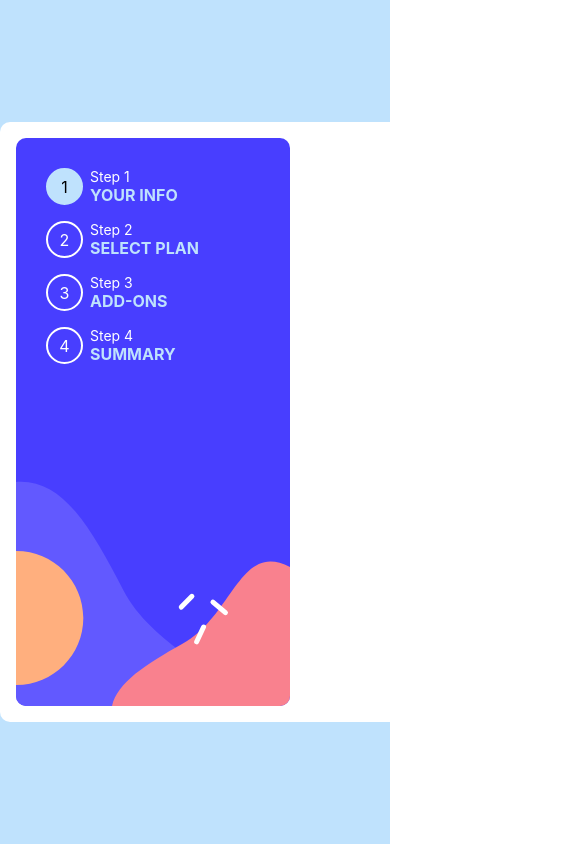
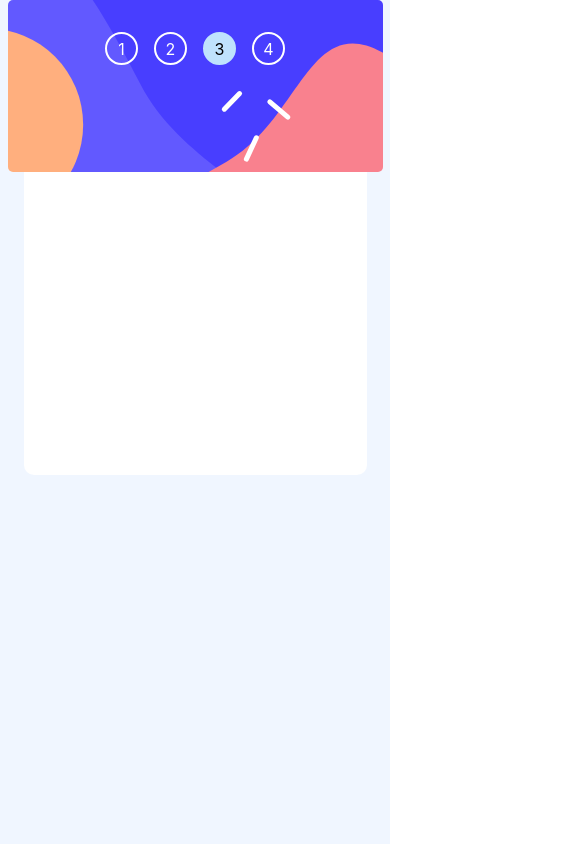
Before and after one commit to rabberdabber/multi-step-form, a React (Create React App) app: page / in a window 390 px wide. Shown: the top 844 px of the page, 585 px wide, since content can reach past the window. Built offline with nearby package versions, Linux system fonts and the light colour scheme.

Commit message:
add some media queries for supporting mobile screens

```diff
--- a/src/App.css
+++ b/src/App.css
@@ -2,9 +2,13 @@
   height: 100%;
 }
 .App {
-  background-color: var(--primary-light-blue);
+  background-color: var(--neutral-magnolia);
   height: 100%;
   text-align: center;
+}
+
+* {
+  box-sizing: border-box;
 }
 
 .App-logo {
--- a/src/App.js
+++ b/src/App.js
@@ -1,9 +1,8 @@
 import { useEffect, useState } from "react";
-import logo from "./logo.svg";
 import { styled, createGlobalStyle } from "styled-components";
-import { range } from "lodash";
 import "./App.css";
-import sideBarSvg from "./bg-sidebar-desktop.svg";
+import desktopSideBarSvg from "./bg-sidebar-desktop.svg";
+import mobileSideBarSvg from "./bg-sidebar-mobile.svg";
 
 const GlobalStyles = createGlobalStyle`
   #root {
@@ -29,18 +28,27 @@ const Wrapper = styled.div`
   margin-top: 30px;
   margin-left: 30px;
   display: flex;
+  flex-direction: column;
   gap: 20px;
   z-index: 10;
-  flex-direction: column;
   width: 153px;
   height: 228px;
+  @media (max-width: 500px) {
+    position: absolute;
+    flex-direction: row; // mobile
+    margin: revert;
+    top: 32px;
+    gap: 16px;
+    width: 180px;
+    height: 33px;
+  }
 `;
 
 const StepWrapper = styled.div`
   display: flex;
   flex-direction: row;
-  gap: 7px;
   height: 33px;
+  gap: 16px;
 `;
 
 const StepCircles = styled.div`
@@ -61,17 +69,25 @@ const StepWordsWrapper = styled.div`
   display: flex;
   flex-direction: column;
   align-items: baseline;
+  @media (max-width: 500px) {
+    display: none; // mobile
+  }
 `;
 
 const StepTag = styled.div`
-  font-size: 14px;
-  color: var(--neutral-white);
+  font-size: 12px;
+  font-family: var(--app-font-family);
+  font-weight: 400px;
+  color: var(--primary-light-blue);
 `;
 
 const StepDescription = styled.div`
-  font-size: var(--app-font-size);
-  color: var(--primary-light-blue);
+  font-size: 14px;
+  color: var(--neutral-white);
   font-weight: bold;
+  font-family: var(--app-font-family);
+  line-height: 16px;
+  margin-top: auto;
 `;
 
 const Step = ({ selectedStep = 1 }) => {
@@ -85,7 +101,7 @@ const Step = ({ selectedStep = 1 }) => {
               {index + 1}
             </StepCircles>
             <StepWordsWrapper>
-              <StepTag>Step {index + 1}</StepTag>
+              <StepTag>STEP {index + 1}</StepTag>
               <StepDescription>{description}</StepDescription>
             </StepWordsWrapper>
           </StepWrapper>
@@ -103,17 +119,41 @@ const Card = styled.div`
   height: 600px;
   width: 940px;
   border-radius: 10px;
+  @media (max-width: 500px) {
+    top: 99px;
+    left: 16px;
+    right: 16px;
+    margin: revert;
+    margin-right: auto;
+    margin-left: auto;
+    z-index: 10;
+    height: 376px;
+    width: 343px;
+  }
 `;
 
 const SideBar = styled.div`
   position: absolute;
-  background-image: url(${sideBarSvg});
+  background-image: url(${desktopSideBarSvg});
   border-radius: 5px;
   top: 16px;
   left: 16px;
   bottom: 16px;
   width: 274px;
   height: 568px;
+  @media (max-width: 500px) {
+    display: flex;
+    justify-content: center;
+    align-items: center;
+    inset: revert;
+    top: -99px;
+    left: -16px;
+    isolation: isolate;
+    z-index: 0;
+    background-image: url(${mobileSideBarSvg}); // mobile
+    width: 375px;
+    height: 172px;
+  }
 `;
 function App() {
   const [selectedStep, setSelectedStep] = useState(1);
```
